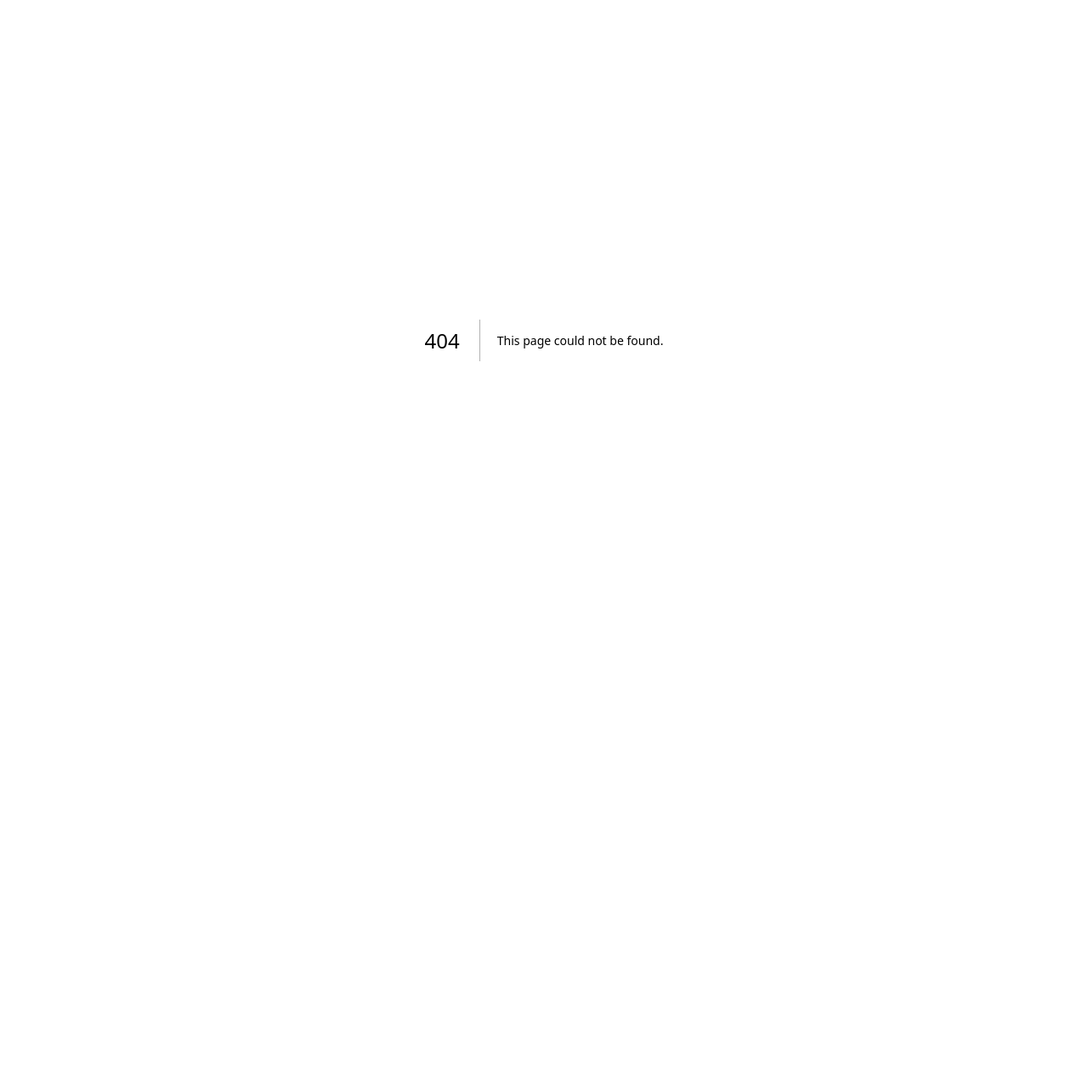
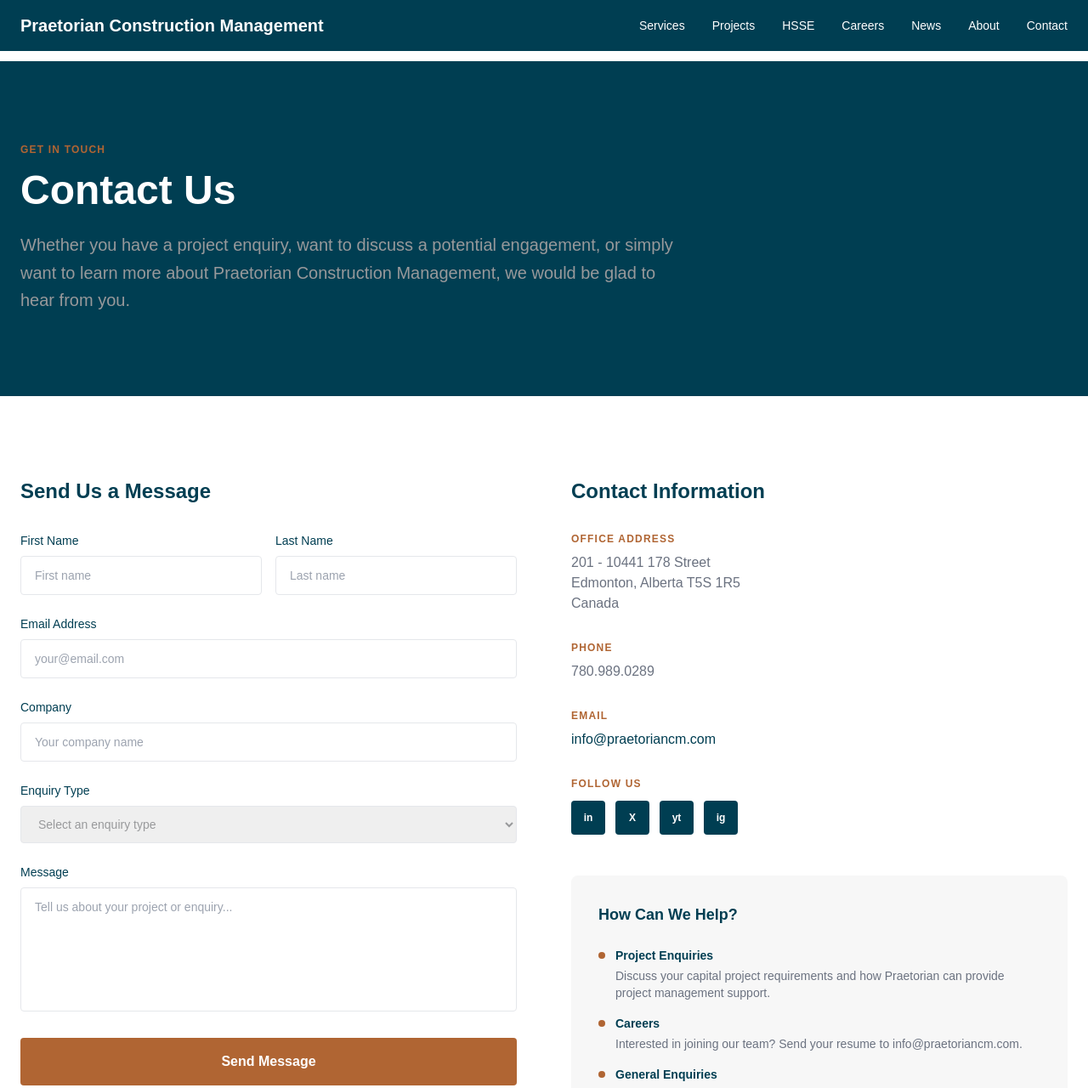
Before and after one commit to PCMGlobal/Praetorian-CM-Website, a Next.js app: page /contact in a window 1280 px wide. Before the commit this address had no page. Shown: the top 1280 px of the page at 85% size. Before the commit the page ends 800 px from the top, so only its background shows below. Built offline with nearby package versions, Linux system fonts and the light colour scheme.

Commit message:
Add Contact page - all pages complete

```diff
--- /dev/null
+++ b/app/contact/page.tsx
@@ -0,0 +1,155 @@
+import Navbar from "../components/Navbar";
+
+export default function Contact() {
+  return (
+    <main>
+      <Navbar />
+
+      <div style={{ backgroundColor: "#003E52", marginTop: "72px" }} className="py-24">
+        <div className="max-w-7xl mx-auto px-6">
+          <div className="text-xs font-semibold uppercase tracking-widest mb-4" style={{ color: "#B06533" }}>Get in Touch</div>
+          <h1 className="text-5xl font-bold text-white mb-6">Contact Us</h1>
+          <p className="text-xl max-w-3xl leading-relaxed" style={{ color: "#98999B" }}>
+            Whether you have a project enquiry, want to discuss a potential engagement, or simply want to learn more about Praetorian Construction Management, we would be glad to hear from you.
+          </p>
+        </div>
+      </div>
+
+      <div className="py-24 bg-white">
+        <div className="max-w-7xl mx-auto px-6">
+          <div className="grid grid-cols-2 gap-16">
+            <div>
+              <h2 className="text-2xl font-bold mb-8" style={{ color: "#003E52" }}>Send Us a Message</h2>
+              <div className="space-y-6">
+                <div className="grid grid-cols-2 gap-4">
+                  <div>
+                    <label className="block text-sm font-medium mb-2" style={{ color: "#003E52" }}>First Name</label>
+                    <input type="text" className="w-full px-4 py-3 rounded border text-sm" style={{ borderColor: "#E5E7EB" }} placeholder="First name" />
+                  </div>
+                  <div>
+                    <label className="block text-sm font-medium mb-2" style={{ color: "#003E52" }}>Last Name</label>
+                    <input type="text" className="w-full px-4 py-3 rounded border text-sm" style={{ borderColor: "#E5E7EB" }} placeholder="Last name" />
+                  </div>
+                </div>
+                <div>
+                  <label className="block text-sm font-medium mb-2" style={{ color: "#003E52" }}>Email Address</label>
+                  <input type="email" className="w-full px-4 py-3 rounded border text-sm" style={{ borderColor: "#E5E7EB" }} placeholder="your@email.com" />
+                </div>
+                <div>
+                  <label className="block text-sm font-medium mb-2" style={{ color: "#003E52" }}>Company</label>
+                  <input type="text" className="w-full px-4 py-3 rounded border text-sm" style={{ borderColor: "#E5E7EB" }} placeholder="Your company name" />
+                </div>
+                <div>
+                  <label className="block text-sm font-medium mb-2" style={{ color: "#003E52" }}>Enquiry Type</label>
+                  <select className="w-full px-4 py-3 rounded border text-sm" style={{ borderColor: "#E5E7EB", color: "#98999B" }}>
+                    <option value="">Select an enquiry type</option>
+                    <option value="project">Project Enquiry</option>
+                    <option value="careers">Careers</option>
+                    <option value="general">General Enquiry</option>
+                    <option value="media">Media</option>
+                  </select>
+                </div>
+                <div>
+                  <label className="block text-sm font-medium mb-2" style={{ color: "#003E52" }}>Message</label>
+                  <textarea rows={6} className="w-full px-4 py-3 rounded border text-sm resize-none" style={{ borderColor: "#E5E7EB" }} placeholder="Tell us about your project or enquiry..." />
+                </div>
+                <button className="w-full py-4 text-white font-semibold rounded hover:opacity-90" style={{ backgroundColor: "#B06533" }}>
+                  Send Message
+                </button>
+                <p className="text-xs text-center" style={{ color: "#98999B" }}>Your information will be kept confidential and used only to respond to your enquiry.</p>
+              </div>
+            </div>
+
+            <div>
+              <h2 className="text-2xl font-bold mb-8" style={{ color: "#003E52" }}>Contact Information</h2>
+              <div className="space-y-8 mb-12">
+                <div>
+                  <div className="text-xs font-semibold uppercase tracking-widest mb-2" style={{ color: "#B06533" }}>Office Address</div>
+                  <p className="text-gray-500">201 - 10441 178 Street<br />Edmonton, Alberta T5S 1R5<br />Canada</p>
+                </div>
+                <div>
+                  <div className="text-xs font-semibold uppercase tracking-widest mb-2" style={{ color: "#B06533" }}>Phone</div>
+                  <p className="text-gray-500">780.989.0289</p>
+                </div>
+                <div>
+                  <div className="text-xs font-semibold uppercase tracking-widest mb-2" style={{ color: "#B06533" }}>Email</div>
+                  <a href="mailto:info@praetoriancm.com" className="hover:opacity-70" style={{ color: "#003E52" }}>info@praetoriancm.com</a>
+                </div>
+                <div>
+                  <div className="text-xs font-semibold uppercase tracking-widest mb-3" style={{ color: "#B06533" }}>Follow Us</div>
+                  <div className="flex gap-3">
+                    {["in", "X", "yt", "ig"].map((s) => (
+                      <a key={s} href="#" className="w-10 h-10 rounded flex items-center justify-center text-xs font-bold" style={{ backgroundColor: "#003E52", color: "white" }}>{s}</a>
+                    ))}
+                  </div>
+                </div>
+              </div>
+              <div className="rounded-lg p-8" style={{ backgroundColor: "#F7F7F7" }}>
+                <h3 className="text-lg font-bold mb-6" style={{ color: "#003E52" }}>How Can We Help?</h3>
+                <div className="space-y-4">
+                  {[
+                    { title: "Project Enquiries", desc: "Discuss your capital project requirements and how Praetorian can provide project management support." },
+                    { title: "Careers", desc: "Interested in joining our team? Send your resume to info@praetoriancm.com." },
+                    { title: "General Enquiries", desc: "For any other questions about Praetorian Construction Management and our services." },
+                  ].map((item) => (
+                    <div key={item.title} className="flex items-start gap-3">
+                      <div className="w-2 h-2 rounded-full flex-shrink-0 mt-1.5" style={{ backgroundColor: "#B06533" }}></div>
+                      <div>
+                        <div className="text-sm font-semibold mb-1" style={{ color: "#003E52" }}>{item.title}</div>
+                        <div className="text-sm text-gray-500">{item.desc}</div>
+                      </div>
+                    </div>
+                  ))}
+                </div>
+              </div>
+            </div>
+          </div>
+        </div>
+      </div>
+
+      <footer style={{ backgroundColor: "#002C3A" }} className="py-16">
+        <div className="max-w-7xl mx-auto px-6">
+          <div className="grid grid-cols-4 gap-12 mb-12">
+            <div className="col-span-1">
+              <div className="text-white font-bold text-lg mb-4">Praetorian Construction Management</div>
+              <p className="text-sm leading-relaxed mb-4" style={{ color: "#98999B" }}>World-class project management across mining, energy, and infrastructure sectors.</p>
+              <div className="flex gap-3">
+                {["in", "X", "yt", "ig"].map((s) => (
+                  <a key={s} href="#" className="w-8 h-8 rounded flex items-center justify-center text-xs font-bold" style={{ backgroundColor: "rgba(255,255,255,0.1)", color: "#98999B" }}>{s}</a>
+                ))}
+              </div>
+            </div>
+            <div>
+              <div className="text-white font-semibold mb-4">Services</div>
+              <ul className="space-y-2 text-sm" style={{ color: "#98999B" }}>
+                {["Project Controls", "Construction Management", "HSSE", "Scheduling and Planning", "Document Control"].map((s) => (
+                  <li key={s}><a href="/services" className="hover:text-white transition-colors">{s}</a></li>
+                ))}
+              </ul>
+            </div>
+            <div>
+              <div className="text-white font-semibold mb-4">Company</div>
+              <ul className="space-y-2 text-sm" style={{ color: "#98999B" }}>
+                {["About Us", "Projects", "Careers", "News and Events", "HSSE", "Contact"].map((s) => (
+                  <li key={s}><a href="#" className="hover:text-white transition-colors">{s}</a></li>
+                ))}
+              </ul>
+            </div>
+            <div>
+              <div className="text-white font-semibold mb-4">Contact</div>
+              <ul className="space-y-3 text-sm" style={{ color: "#98999B" }}>
+                <li>201 - 10441 178 Street<br />Edmonton, Alberta T5S 1R5</li>
+                <li>780.989.0289</li>
+                <li>info@praetoriancm.com</li>
+              </ul>
+            </div>
+          </div>
+          <div className="pt-8 flex items-center justify-between text-xs" style={{ borderTop: "1px solid rgba(255,255,255,0.08)", color: "#98999B" }}>
+            <span>2026 Praetorian Construction Management Ltd. All rights reserved.</span>
+            <span>Edmonton, Alberta, Canada</span>
+          </div>
+        </div>
+      </footer>
+    </main>
+  );
+}
```
